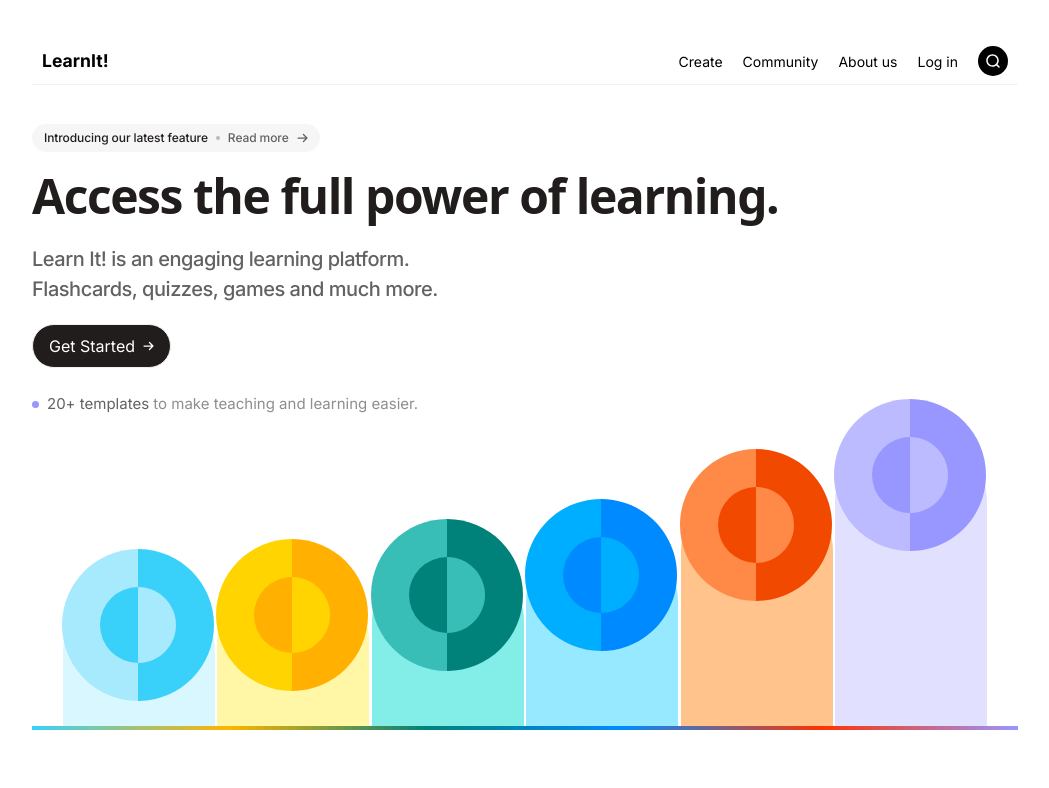
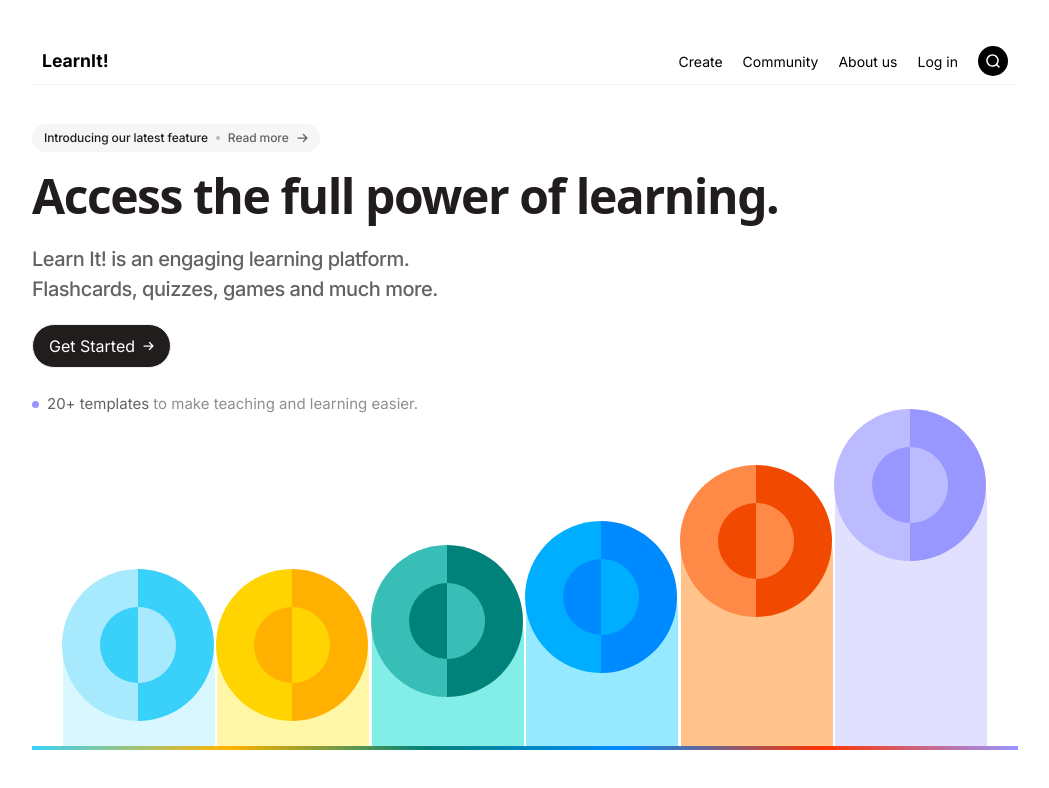
Before and after one commit to tanyagrr/first-project, a React (Vite) app: page / in a window 1280 px wide. Shown: the top 788 px of the page, without its empty margins (115-1164 px from the left). Built offline with nearby package versions, Linux system fonts and the light colour scheme.

Commit message:
fix search button, font size

```diff
--- a/src/App.css
+++ b/src/App.css
@@ -56,6 +56,10 @@ header {
   margin-left: 10px;
   margin-right: 10px;
   border: none;
+}
+
+.search-button:hover {
+  background-color: #4b4b4b;
 }
 
 header svg {
@@ -218,39 +222,39 @@ a {
 
 .light_blue {
   background-color: #d9f7ff;
-  height: 150px;
+  height: 10rem;
 }
 
 .yellow {
   background-color: #fff7a5;
-  height: 160px;
+  height: 10rem;
 }
 
 .green {
   background-color: #83eee8;
-  height: 180px;
+  height: 11.5rem;
 }
 
 .dark_blue {
   background-color: #96e9ff;
-  height: 200px;
+  height: 13rem;
 }
 
 .red {
   background-color: #ffc38b;
-  height: 250px;
+  height: 16.5rem;
 }
 
 .purple {
   background-color: #e2e0ff;
-  height: 300px;
+  height: 20rem;
 }
 
 .circle {
   transform: scale(3.8);
   position: relative;
   left: 55px;
-  top: 75px;
+  top: 85px;
 }
 
 .bottomline {
```
